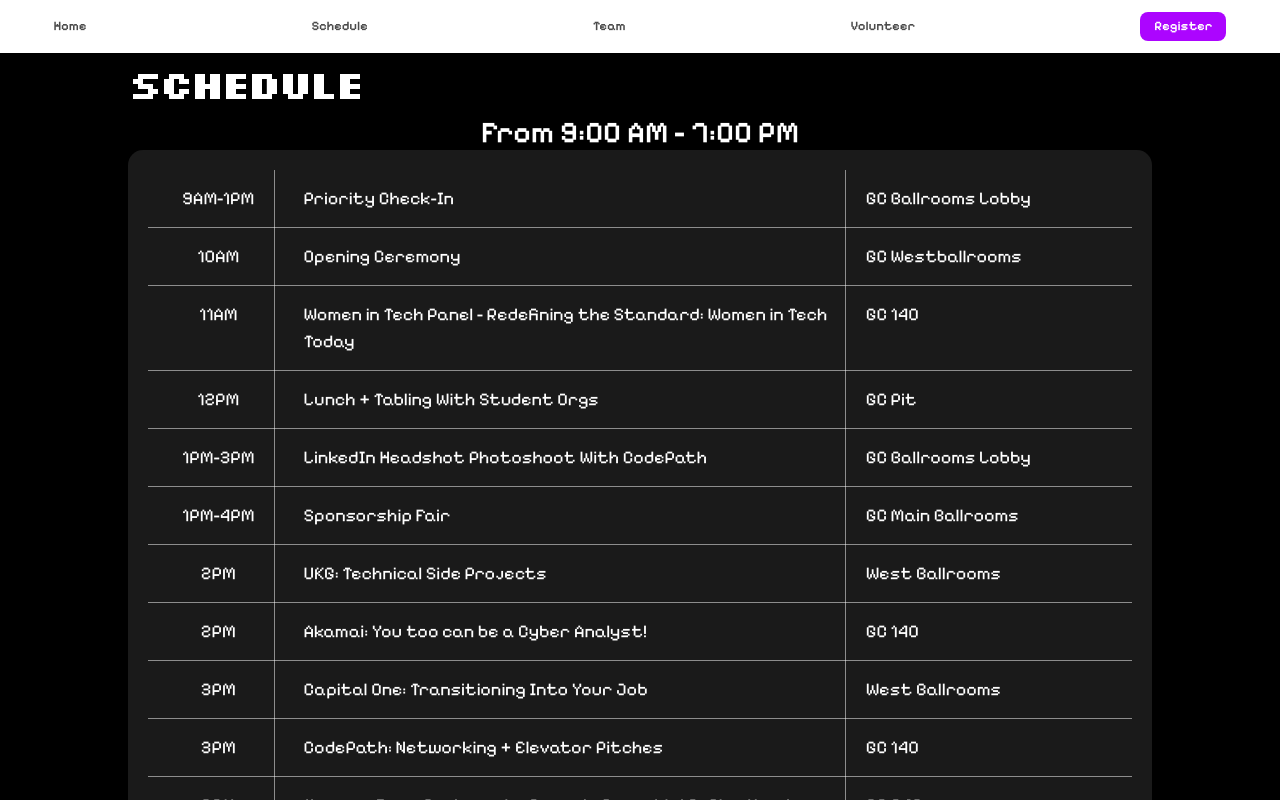
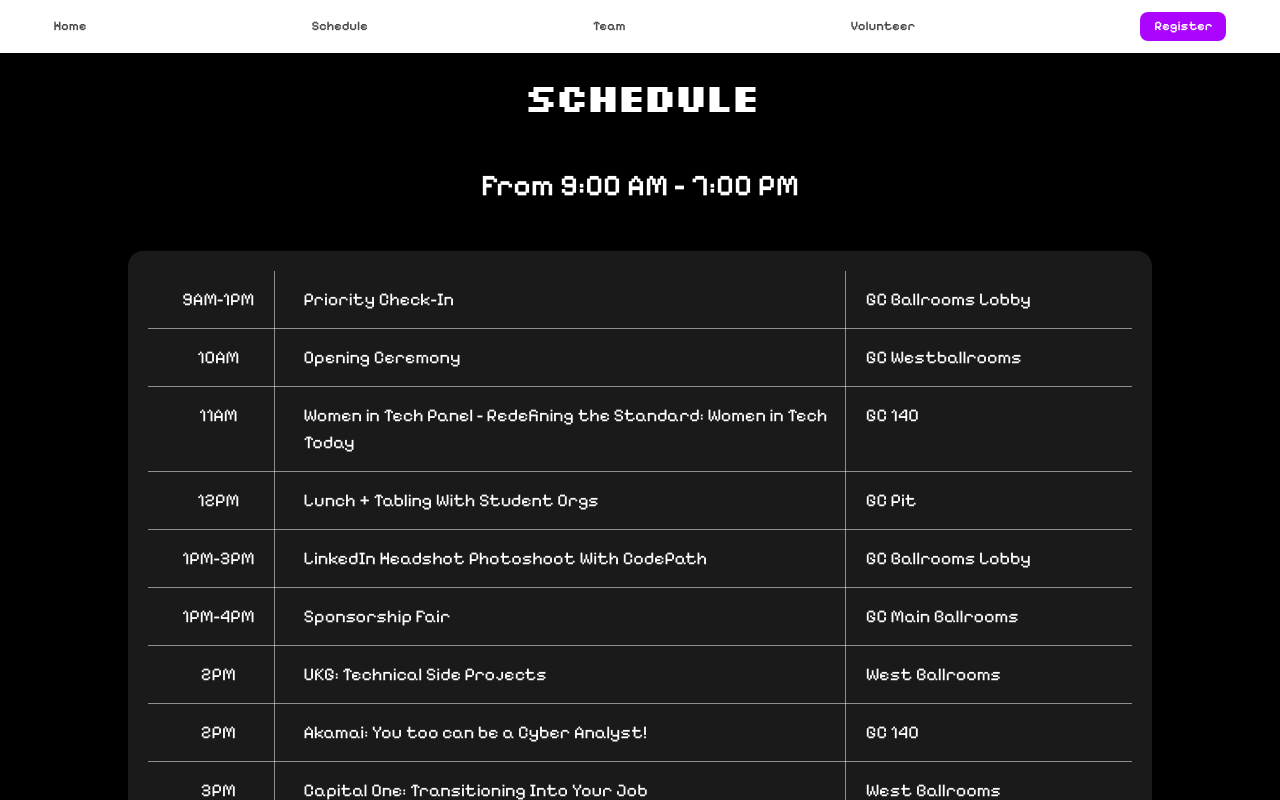
Before and after one commit to evcao/WiTCON_2025, a React (Vite) app: page /witcon-2025/schedule-section in a window 1280 px wide. Shown: the top 800 px of the page. Built offline with nearby package versions, Linux system fonts and the light colour scheme.

Commit message:
fixing spacing in the schedule

```diff
--- a/src/Schedule.css
+++ b/src/Schedule.css
@@ -1,6 +1,6 @@
 /* Schedule Section */
 .schedule-section {
-    padding: 5% 10%;
+    padding: 6% 10%;
     color: white;
     display: flex;
     justify-content: center;
@@ -18,15 +18,15 @@
     font-size: 2.5rem;
     font-weight: bold;
     text-transform: uppercase;
-    margin-bottom: 10px;
-    text-align: left;
+    margin-bottom: 50px;
+    text-align: center;
   }
 
   /* Time Range Text */
   .schedule-time-range {
     font-size: 1.2rem;
     color: #ccc;
-    margin-bottom: 20px;
+    margin-bottom: 40px;
     text-align: left;
   }
 
--- a/src/sections/FAQs.jsx
+++ b/src/sections/FAQs.jsx
@@ -7,31 +7,35 @@
 const FAQs = () => {
   const faqs = [
     { question: "Who can attend?", answer: "The conference is free and open to all students interested in technology, networking, and empowerment, with a focus on celebrating and supporting women in the tech field" },
-    { question: "Where can I register?", answer: (
+    {
+      question: "Where can I register?", answer: (
         <>
           You can register for the event by clicking on the following link:{" "}
           <a href="https://lu.ma/hwyplw5v" target="_blank" rel="noopener noreferrer" className="faq-link">
             https://lu.ma/hwyplw5v
           </a>
         </>
-    ), },
-    { question: "When and where will the event be held?", answer: (
+      ),
+    },
+    {
+      question: "When and where will the event be held?", answer: (
         <>
-        When: March 28th, 2025, from 9AM to 7PM <br/>
-        Where: Graham Center Ballrooms <br/><br/>
-               10955 SW 15th St <br/>
-               Miami, FL 33199 <br/>
+          When: March 28th, 2025, from 9AM to 7PM <br />
+          Where: Graham Center Ballrooms <br /><br />
+          10955 SW 15th St <br />
+          Miami, FL 33199 <br />
           FIU Modesto Maidique Campus
         </>
       ),
     },
-    { question: "Where do I park?", answer: (
+    {
+      question: "Where do I park?", answer: (
         <>
           Not an FIU Student? Email us to register for parking at&nbsp;
           <a href="mailto:wics@fiu.edu" target="_blank" rel="noopener noreferrer" className="faq-link">
             wics@fiu.edu
           </a>
-      <br /> <br/>
+          <br /> <br />
           <a href="https://maps.app.goo.gl/PdyrwhGaaGSaEqrX8?g_st=ic" target="_blank" rel="noopener noreferrer" className="faq-link">
             Blue Parking Garage
           </a>
@@ -48,10 +52,11 @@
         </>
       ),
     },
-  { question: "Where can I update my resume?", answer: "Please check your email inbox for your registration confirmation email. In there will be a link to update/submit your resume!"},
+    { question: "Where can I update my resume?", answer: "Please check your email inbox for your registration confirmation email. In there will be a link to update/submit your resume!" },
     { question: "Do I need experience to participate?", answer: "Not at all! You do not have to have any experience in technology or be a tech major to attend and enjoy WiTCON. WiTCON will have engaging workshops and empowering panels that will be beneficial for all future professionals interested in learning!" },
-    { question: "Do I have to stay at the event the entire time?", answer: "You are free to attend the parts of the event that most interest you. But make sure to arrive by 1 pm to secure your spot! After 1 pm, we will open up to attendees on the waitlist and we cannot guarantee you entrance."},
-    { question: "What do I need to bring to the conference?", answer: (
+    { question: "Do I have to stay at the event the entire time?", answer: "You are free to attend the parts of the event that most interest you. But make sure to arrive by 1 pm to secure your spot! After 1 pm, we will open up to attendees on the waitlist and we cannot guarantee you entrance." },
+    {
+      question: "What do I need to bring to the conference?", answer: (
         <ul>
           <li>- FIU ID / Official Identification</li>
           <li>- Note-taking Materials</li>
@@ -60,8 +65,10 @@
           <li>- Comfortable Attire and Footwear</li>
           <li>- A Positive Attitude!</li>
         </ul>
-    ),},
-    { question: "Who is organizing WiTCON25?", answer: (
+      ),
+    },
+    {
+      question: "Who is organizing WiTCON25?", answer: (
         <>
           WiTCON 2025 is organized by{' '}
           <a href="https://wics.cs.fiu.edu/" target="_blank" rel="noopener noreferrer" className="faq-link">
@@ -69,15 +76,18 @@
           </a>
           from Florida International University.
         </>
-    ),},
-    { question: "How can I stay updated about WiTCON?", answer: (
+      ),
+    },
+    {
+      question: "How can I stay updated about WiTCON?", answer: (
         <>
           For the latest updates, keep an eye on your email after registering, and follow our social media!{' '}
           <a href="https://linktr.ee/wicsfiu" target="_blank" rel="noopener noreferrer" className="faq-link">
             https://linktr.ee/wicsfiu
           </a>
         </>
-    ),},
+      ),
+    },
   ];
 
   const [openIndex, setOpenIndex] = useState(null);
--- a/src/sections/Schedule.jsx
+++ b/src/sections/Schedule.jsx
@@ -29,8 +29,6 @@
 const Schedule = () => {
   return (
     <>
-
-
       <section className="schedule-section">
         <div className="schedule-container mx-auto max-w-5xl">
           <div className="text-center">
@@ -38,7 +36,7 @@
             <Subtitle className="schedule-time-range">From 9:00 AM - 7:00 PM</Subtitle>
           </div>
 
-          <div className="schedule-box">
+          <div className="schedule-box mt-6 md:mt-12">
             {scheduleData.map((item, index) => (
               <div key={index} className="schedule-row">
                 <Text className="schedule-time">{item.time}</Text>
@@ -47,10 +45,10 @@
               </div>
             ))}
           </div>
-      {/* Spacer to push below fixed navbar */}
-      <div className="h-24 md:h-32" />
+          {/* Spacer to push below fixed navbar */}
+          <div className="h-24 md:h-32" />
 
-      <WiTCONCarousel />
+          <WiTCONCarousel />
         </div>
       </section>
 
--- a/src/sections/Sponsors.jsx
+++ b/src/sections/Sponsors.jsx
@@ -12,8 +12,6 @@
 import RewriteTheCode from '../assets/Company logos/RewriteTheCode.png';
 import Kaseya from '../assets/Company logos/Kaseya.png';
 import Celsius from '../assets/Company logos/Celsius.png';
-
-// ⬇️ Add your WiCS logo (adjust path/filename as needed)
 import wicsLogo from "../assets/wicsLogo.svg";
 
 const sponsors = [
@@ -36,7 +34,7 @@
 
 export default function SponsorsSection() {
   return (
-    <section className="mb-10 max-w-screen-lg mx-auto px-2 pt-6">
+    <section className="mb-10 max-w-screen-xl mx-auto pt-6">
       <div className="grid place-items-center">
         <Subtitle className="py-10 text-center">Our Sponsors</Subtitle>
       </div>
@@ -51,11 +49,11 @@
         ))}
       </div>
 
-      <div className="grid place-items-center">
-        <Subtitle className="py-10 text-center">Our Community Partners</Subtitle>
+<div className="grid place-items-center mt-24 md:mt-32 pb-8 md:pb-12">
+  <Subtitle className="text-center mb-0">Our Community Partners</Subtitle>
 </div>
 
-      <div className="grid grid-cols-2 sm:grid-cols-3 md:grid-cols-3 gap-10 items-center justify-center">
+<div className="mt-6 md:mt-8 grid grid-cols-2 sm:grid-cols-3 md:grid-cols-3 gap-20 items-center justify-center">
   {communitySponsors.map((sponsor, index) => (
     <div key={index} className="flex justify-center">
       <div className="w-52 h-52 flex items-center justify-center overflow-hidden">
@@ -64,6 +62,7 @@
     </div>
   ))}
 </div>
+
 
       {/* WiCS logo at the very bottom */}
       <div className="flex flex-col items-center justify-center text-center">
--- a/src/sections/Team.jsx
+++ b/src/sections/Team.jsx
@@ -74,7 +74,7 @@
   { role: "WiCs Web Developer", name: "Shatoya Gardner", image: WICsWebDeveloper2Img },
   { role: "WiCs Industry Relations", name: "Kemely Alfonso", image: WICsIndustryRelations2Img },
   { role: "WiCs Comms Chair", name: "Manar Alhamad", image: WICsCommsChairImg },
-  { role: "WiCs Faculty Advisor", name: "Dr. Agoritsa Polyzou ", image: WICsFacultyAdvisorImg  },
+  { role: "WiCs Faculty Advisor", name: "Dr. Agoritsa Polyzou ", image: WICsFacultyAdvisorImg },
   { role: "WiCs Tech Lead", name: "Jernai Bennett", image: WICsTechLead2Img },
   { role: "WiCs Outreach Chair", name: "Bielky Ruiz", image: WICsOutreachChairImg },
   { role: "WiCs Alumni Advisor", name: "Mareline Ramirez", image: WICsAlumniAdvisorImg },
```
Lines whose indentation alone changed are shown as unchanged.
